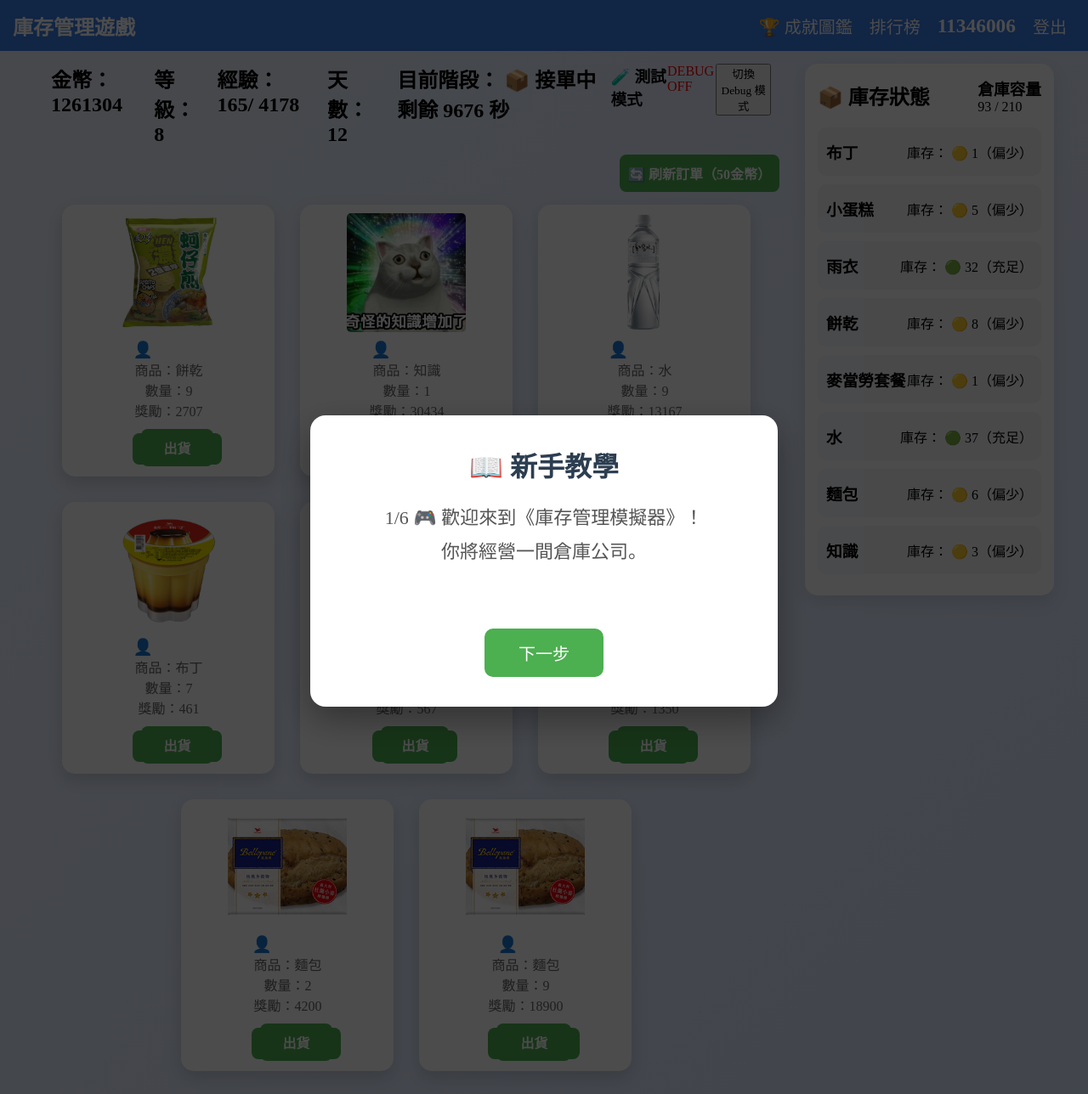
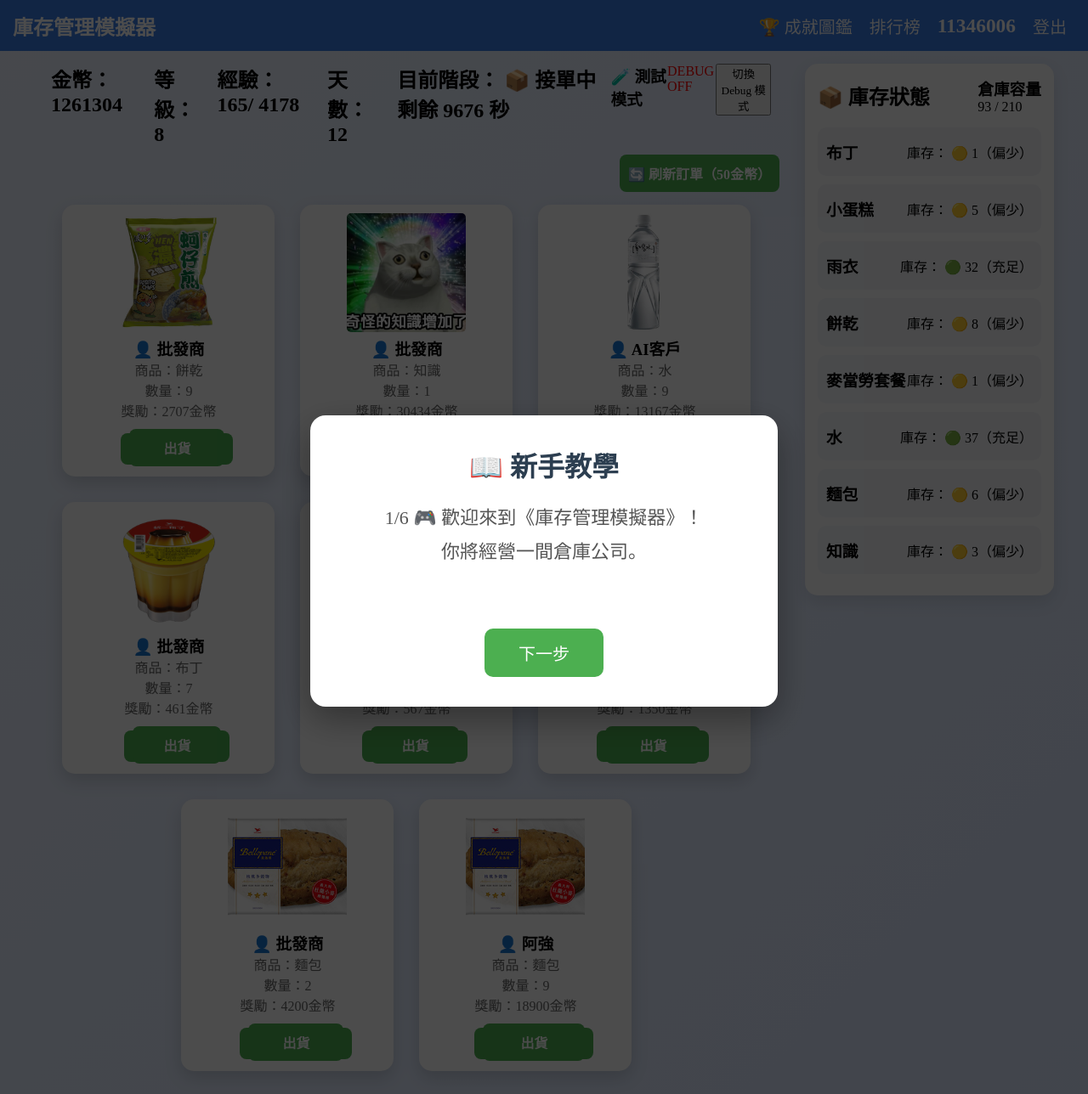
Before and after one commit to 11346006/stockgame, a Django app: page / in a window 1280 px wide. Shown: the top 1288 px of the page at 85% size. Run offline with Django 5.2, Linux system fonts and the light colour scheme; a user stored in the database is signed in; data comes from the database, SQL or seed files in the repository; both versions use the stored data as it was after the commit.

Commit message:
修正單位

```diff
--- a/static/css/base.css
+++ b/static/css/base.css
@@ -146,7 +146,7 @@
 }
 
 .card_body{
-    color: #fff;
+    color: #000000;
 }
 .card_body p{
     color:#666;
--- a/templates/base.html
+++ b/templates/base.html
@@ -4,7 +4,7 @@
 <html>
 
 <head>
-    <title>庫存管理遊戲</title>
+    <title>庫存管理模擬器</title>
     <link rel="stylesheet" href="{% static 'css/base.css' %}">
 </head>
 
@@ -14,7 +14,7 @@
     </audio> -->
     <header>
         <nav>
-            <h1 class="title"><a href="{% url 'home' %}">庫存管理遊戲</a></h1>
+            <h1 class="title"><a href="{% url 'home' %}">庫存管理模擬器</a></h1>
             <ul class="nav_ul">
                 <li>
                     <a href="{% url 'achievements' %}" class="nav_ul_a">
--- a/templates/game/home.html
+++ b/templates/game/home.html
@@ -71,7 +71,7 @@
 
                 <h3 class="card_title">{{ product.name }}</h3>
 
-                <p style="margin-bottom: 5px;">成本：{{ product.price }}</p>
+                <p style="margin-bottom: 5px;">成本：{{ product.price }}金幣</p>
 
                 <form action="{% url 'buy_product' product.id %}" method="post">
 
@@ -117,7 +117,7 @@
 
                 <p>數量：{{ order.quantity }}</p>
 
-                <p>獎勵：{{ order.reward }}</p>
+                <p>獎勵：{{ order.reward }}金幣</p>
 
                 <a href="{% url 'deliver_order' order.id %}" class="order_submit" >
                     <button class="order_submit">出貨</button>
```
Also changed, not shown: db.sqlite3.
